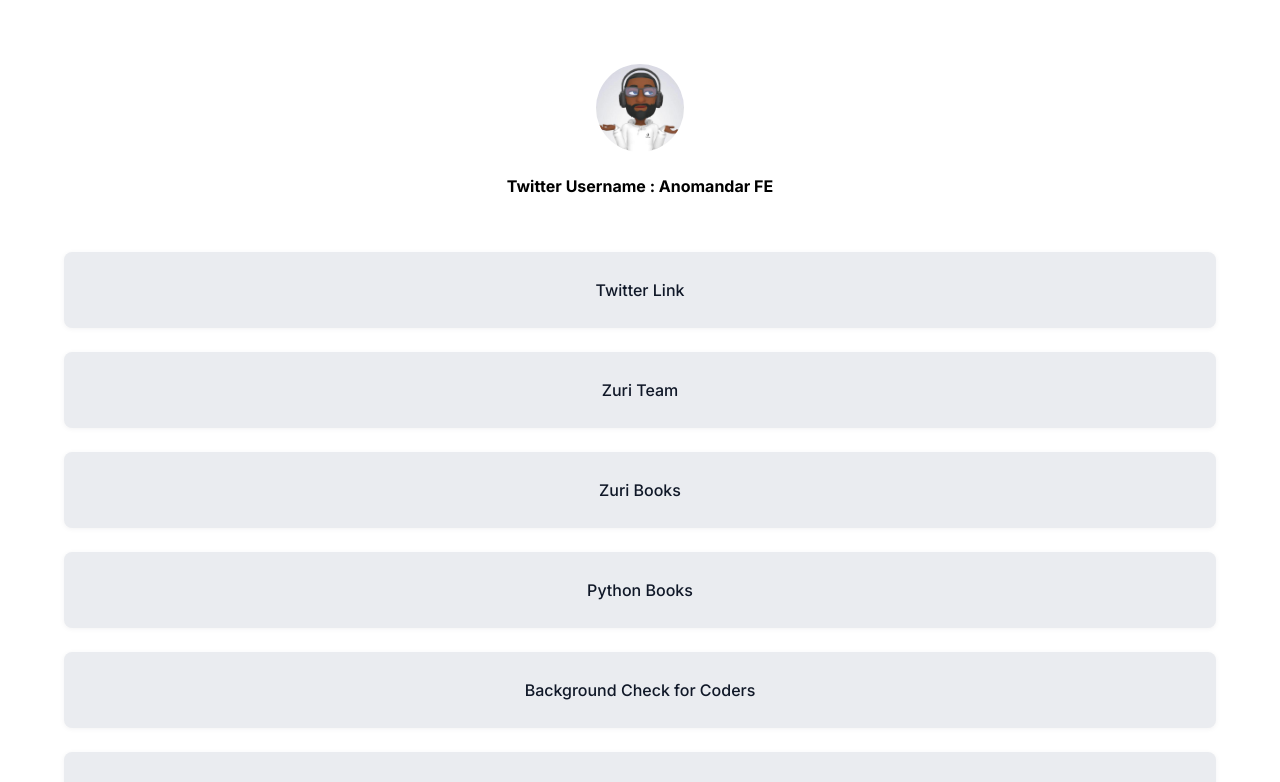
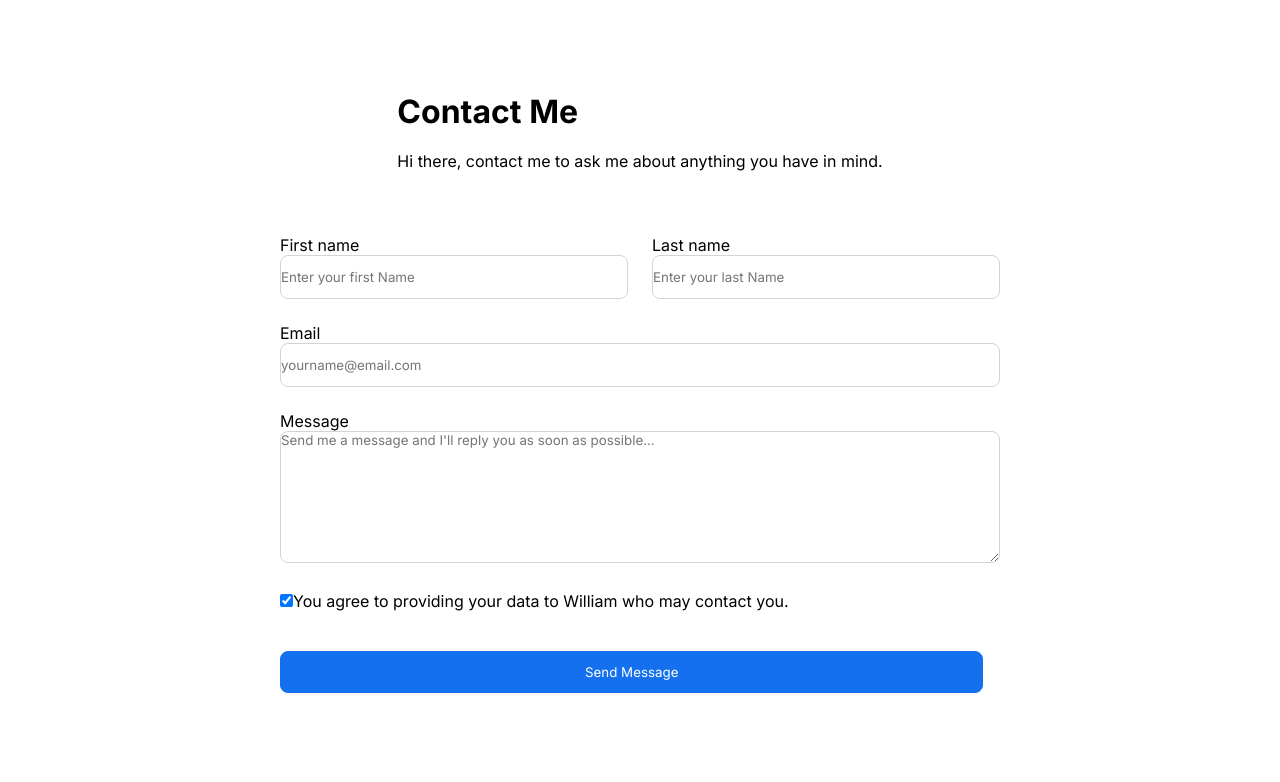
Before and after one commit to Bill-Adepoju/Simple-Links-Tracker, a React (Vite) app in the folder Dashboard task/: page /contact in a window 1280 px wide. Shown: the top 782 px of the page. Built offline with nearby package versions, Linux system fonts and the light colour scheme.

Commit message:
Style : Add styling to the contacts page

```diff
--- a/Dashboard task/package.json
+++ b/Dashboard task/package.json
@@ -10,7 +10,8 @@
   },
   "dependencies": {
     "react": "^18.2.0",
-    "react-dom": "^18.2.0"
+    "react-dom": "^18.2.0",
+    "react-router-dom": "^6.4.3"
   },
   "devDependencies": {
     "@types/react": "^18.0.22",
--- /dev/null
+++ b/Dashboard task/src/components/Contact.jsx
@@ -0,0 +1,104 @@
+import React from "react"
+import Footer from "./Footer"
+
+export default function Contact() {
+    const [formData, setFormData] = React.useState(
+        {
+            firstName: "",
+            lastName: "",
+            email: "",
+            comments: "",
+            isFriendly: true,
+            employment: "",
+            favColor: ""
+        }
+    )
+
+    function handleChange(event) {
+        const {name, value, type, checked} = event.target
+        setFormData(prevFormData => {
+            return {
+                ...prevFormData,
+                [name]: type === "checkbox" ? checked : value
+            }
+        })
+    }
+
+    function handleSubmit(event) {
+        event.preventDefault()
+        // submitToApi(formData)
+        console.log(formData)
+    }
+
+    return (
+
+        <div className="contact-Page">
+            <div id="contact-text">
+                <h1>Contact Me</h1>
+                <p className="contact-Paragraph">Hi there, contact me to ask me about anything you have in mind.</p>
+            </div>
+            <form onSubmit={handleSubmit} id="contact-field">
+               <div className="names">
+                    <div>
+                        <label htmlFor="firstName" className="labels">First name</label>
+                        <input
+
+                            type="text"
+                            placeholder="Enter your first Name"
+                            onChange={handleChange}
+                            name="firstName"
+                            value={formData.firstName}
+                            id = "first_name"
+                        />
+                    </div>
+
+                    <div>
+                        <label htmlFor="lastName" className="labels">Last name</label>
+                        <input
+                            type="text"
+                            placeholder="Enter your last Name"
+                            onChange={handleChange}
+                            name="lastName"
+                            value={formData.lastName}
+                            id = "last_name"
+                        />
+                    </div>
+                </div>
+                <label htmlFor="email" className="labels">Email</label>
+                <input
+                    type="email"
+                    placeholder="yourname@email.com"
+                    onChange={handleChange}
+                    name="email"
+                    value={formData.email}
+                    id = "email"
+                />
+                <br />
+                <label htmlFor="comments" className="labels">Message</label>
+                <textarea
+                    value={formData.comments}
+                    placeholder="Send me a message and I'll reply you as soon as possible..."
+                    onChange={handleChange}
+                    name="comments"
+                    id="message"
+                />
+                <br />
+
+                <input
+                    type="checkbox"
+                    id="agreement"
+                    checked={formData.isFriendly}
+                    onChange={handleChange}
+                    name="isFriendly"
+                />
+                <label htmlFor="isFriendly">You agree to providing your data to William who may contact you.</label>
+                <br />
+
+                <br />
+                <br />
+                <button id="btn__submit">Send Message</button>
+            </form>
+            <Footer />
+        </div>
+    )
+}
--- a/Dashboard task/src/components/Links.jsx
+++ b/Dashboard task/src/components/Links.jsx
@@ -7,6 +7,7 @@
             <a href="https://books.zuri.team/python-for-beginners?ref_id=William" id="book__python" className="link-button">Python Books</a>
             <a href="https://background.zuri.team/" id="pitch" className="link-button">Background Check for Coders</a>
             <a href="https://books.zuri.team/design-rules" id="book__design" className="link-button">Design Books</a>
+            <a href="/contact" id="contact" className="link-button">Contact Me</a>
         </div>
     )
 }
--- a/Dashboard task/src/index.css
+++ b/Dashboard task/src/index.css
@@ -71,22 +71,81 @@
   color: #667085;
 }
 
-@media only screen and (min-width : 360px) and (max-width : 399px){
-  .link-button{
-    width: 21.5rem;
-    height: 4.25rem;
 
 
-  }
+.contact-Page{
+  display: flex;
+  flex-direction: column;
+  /* justify-content: center; */
+  align-items: center;
+  margin-top: 5.75rem;
+}
 
-  .footerWrap{
-    display: flex;
-    flex-direction: column;
-    gap: 1rem;
-    align-items: baseline;
+/* .contact-text{
 
-  }
+} */
+.contact-Paragraph{
+  margin-top: 1.25rem;
 }
+
+.labels{
+  display: block;
+}
+
+.names{
+  display: flex;
+  gap: 1.5rem;
+  margin-bottom: 1.5rem;
+}
+
+#first_name, #last_name{
+  width: 21.75rem;
+  height: 2.75rem;
+  border-radius: 0.5rem;
+  border: 1px solid #D0D5DD;
+}
+
+#contact-field{
+
+
+  margin-top: 4rem;
+
+}
+
+#email , #message{
+  margin-bottom: 1.5rem;
+  border-radius: 0.5rem;
+}
+
+#email{
+  width: 720px;
+  height: 44px;
+  border: 1px solid #D0D5DD;
+}
+
+#message{
+  width: 720px;
+  height: 132px;
+  border: 1px solid #D0D5DD;
+}
+
+#btn__submit{
+  background-color: #1570EF;
+  color: white;
+  padding: 0.75rem 19rem;
+  border: 1px solid #1570EF;
+  box-shadow: 0px 1px 2px rgba(16, 24, 40, 0.05);
+  border-radius: 0.5rem;
+}
+
+#btn__submit:hover{
+  cursor: pointer;
+}
+
+
+
+
+
 @media only screen and (min-width : 400px) and (max-width : 550px){
   .link-button{
     width: 24rem;
@@ -136,3 +195,19 @@
 
   }
 }
+@media only screen and (min-width : 360px) and (max-width : 399px){
+  .link-button{
+    width: 21.5rem;
+    height: 4.25rem;
+
+
+  }
+
+  .footerWrap{
+    display: flex;
+    flex-direction: column;
+    gap: 1rem;
+    align-items: baseline;
+
+  }
+}
--- a/Dashboard task/src/main.jsx
+++ b/Dashboard task/src/main.jsx
@@ -1,10 +1,28 @@
 import React from 'react'
 import ReactDOM from 'react-dom/client'
 import App from './App'
+import {
+  createBrowserRouter,
+  RouterProvider,
+  Route,
+} from "react-router-dom";
 import './index.css'
+import Contact from './components/Contact';
+
+
+const router = createBrowserRouter([
+  {
+    path: "/",
+    element: <App />,
+  },
+  {
+    path: "/contact",
+    element: <Contact />,
+  },
+]);
 
 ReactDOM.createRoot(document.getElementById('root')).render(
   <React.StrictMode>
-    <App />
+    <RouterProvider router={router} />
   </React.StrictMode>
 )
```
Also changed, not shown: 1 other file (tests, documents, lock files or other folders).
